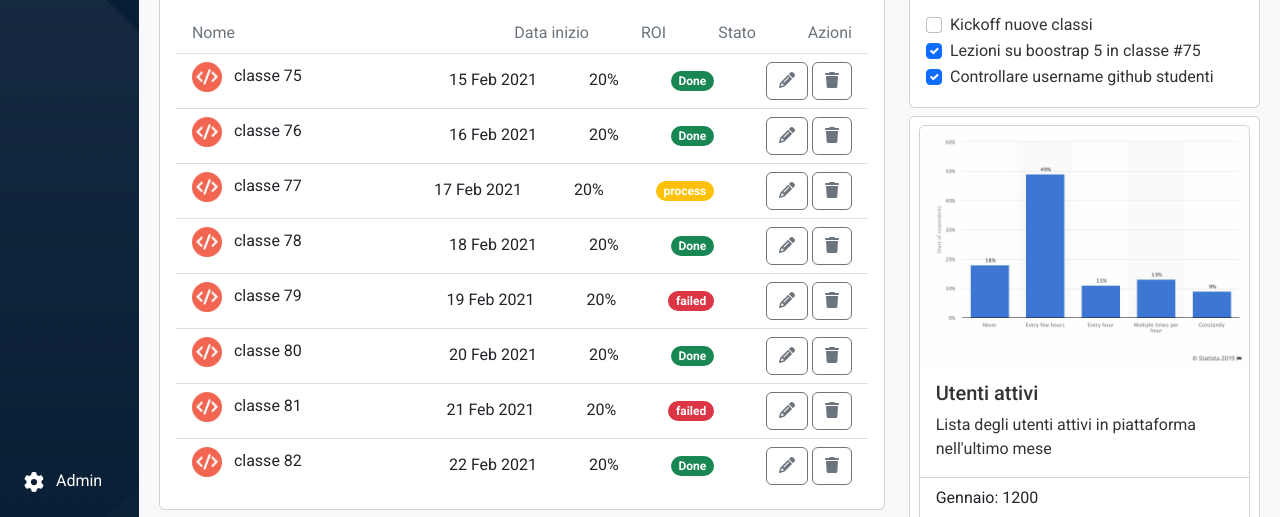
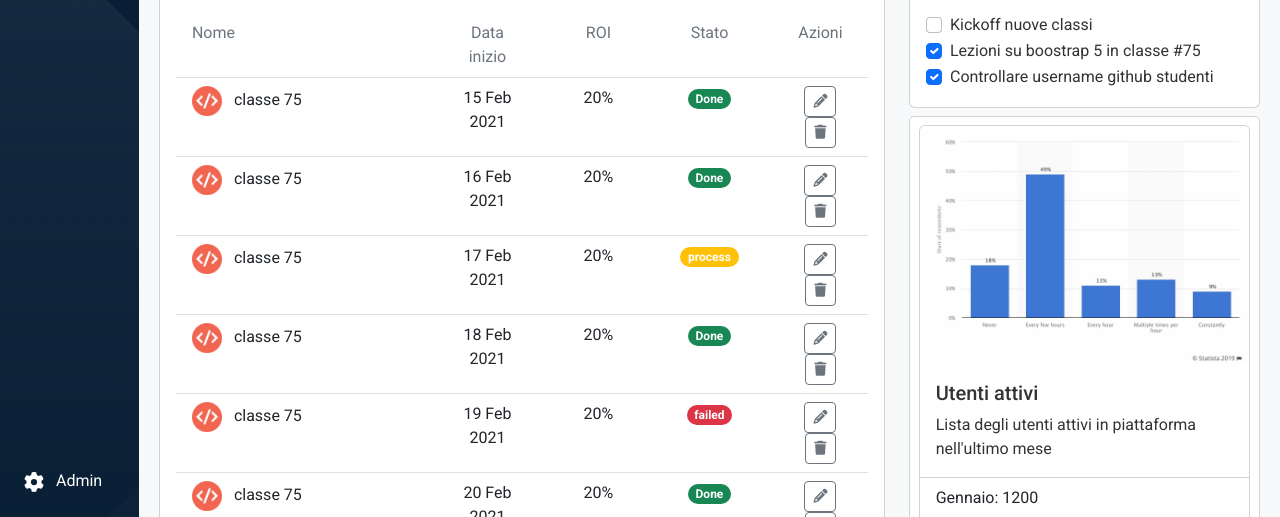
Before and after one commit to flavio-franceschetti/html-css-bootstrap-dashboard, a plain HTML site: page index.html in a window 1280 px wide. Shown: the part 283-800 px from the top of the page. Drawn offline with nearby package versions, Linux system fonts and the light colour scheme.

Commit message:
fix: next classes section spaces

```diff
--- a/css/style.css
+++ b/css/style.css
@@ -86,6 +86,16 @@ img {
   /* min-height: 200px; */
 }
 
+/* next clases card */
+.ms_data {
+  width: 100%;
+  text-align: center;
+}
+
+.next-classes-data {
+  width: 60%;
+}
+
 .ms_breadcrumbs {
   font-size: 14px;
 }
--- a/index.html
+++ b/index.html
@@ -186,7 +186,7 @@
           </div>
         </div>
 
-        <!-- RIGHT CONTENT -->
+        <!-- RIGHT SECTION -->
         <div class="main-content">
           <!-- MAIN HEADER -->
           <div class="main-header p-3">
@@ -277,11 +277,15 @@
                           <div>
                             <span class="text-secondary">Nome</span>
                           </div>
-                          <div>
-                            <span class="text-secondary me-5">Data inizio</span>
-                            <span class="text-secondary me-5">ROI</span>
-                            <span class="text-secondary me-5">Stato</span>
-                            <span class="text-secondary">Azioni</span>
+                          <div
+                            class="next-classes-data d-flex gap-5 justify-content-between"
+                          >
+                            <span class="ms_data text-secondary d-none d-md-inline"
+                              >Data inizio</span
+                            >
+                            <span class="ms_data text-secondary d-none d-md-inline">ROI</span>
+                            <span class="ms_data text-secondary">Stato</span>
+                            <span class="ms_data text-secondary">Azioni</span>
                           </div>
                         </li>
                         <!-- item 1 -->
@@ -297,18 +301,20 @@
                             <span>classe 75</span>
                           </div>
 
-                          <div>
-                            <span class="me-5">15 Feb 2021</span>
-                            <span class="me-5">20&percnt;</span>
-                            <span class="me-5"
+                          <div
+                            class="next-classes-data d-flex gap-5 justify-content-between"
+                          >
+                            <span class="ms_data d-none d-md-inline">15 Feb 2021</span>
+                            <span class="ms_data d-none d-md-inline">20&percnt;</span>
+                            <span class="ms_data"
                               ><span class="badge rounded-pill text-bg-success"
                                 >Done</span
                               >
                             </span>
-                            <span>
+                            <span class="ms_data">
                               <button
                                 type="button"
-                                class="btn btn-outline-secondary"
+                                class="btn btn-outline-secondary btn-sm"
                               >
                                 <i
                                   class="text-secondary fa-solid fa-pencil"
@@ -316,7 +322,7 @@
                               </button>
                               <button
                                 type="button"
-                                class="btn btn-outline-secondary"
+                                class="btn btn-outline-secondary btn-sm"
                               >
                                 <i class="text-secondary fa-solid fa-trash"></i>
                               </button>
@@ -333,21 +339,23 @@
                               src="img/class-avatar-removebg-preview.png"
                               alt="code"
                             />
-                            <span>classe 76</span>
+                            <span>classe 75</span>
                           </div>
 
-                          <div>
-                            <span class="me-5">16 Feb 2021</span>
-                            <span class="me-5">20&percnt;</span>
-                            <span class="me-5"
+                          <div
+                            class="next-classes-data d-flex gap-5 justify-content-between"
+                          >
+                            <span class="ms_data d-none d-md-inline">16 Feb 2021</span>
+                            <span class="ms_data d-none d-md-inline">20&percnt;</span>
+                            <span class="ms_data"
                               ><span class="badge rounded-pill text-bg-success"
                                 >Done</span
                               >
                             </span>
-                            <span>
+                            <span class="ms_data">
                               <button
                                 type="button"
-                                class="btn btn-outline-secondary"
+                                class="btn btn-outline-secondary btn-sm"
                               >
                                 <i
                                   class="text-secondary fa-solid fa-pencil"
@@ -355,7 +363,7 @@
                               </button>
                               <button
                                 type="button"
-                                class="btn btn-outline-secondary"
+                                class="btn btn-outline-secondary btn-sm"
                               >
                                 <i class="text-secondary fa-solid fa-trash"></i>
                               </button>
@@ -372,22 +380,24 @@
                               src="img/class-avatar-removebg-preview.png"
                               alt="code"
                             />
-                            <span>classe 77</span>
+                            <span>classe 75</span>
                           </div>
 
-                          <div>
-                            <span class="me-5">17 Feb 2021</span>
-                            <span class="me-5">20&percnt;</span>
-                            <span class="me-5"
+                          <div
+                            class="next-classes-data d-flex gap-5 justify-content-between"
+                          >
+                            <span class="ms_data d-none d-md-inline">17 Feb 2021</span>
+                            <span class="ms_data d-none d-md-inline">20&percnt;</span>
+                            <span class="ms_data"
                               ><span
                                 class="badge rounded-pill text-white text-bg-warning"
                                 >process</span
                               >
                             </span>
-                            <span>
+                            <span class="ms_data">
                               <button
                                 type="button"
-                                class="btn btn-outline-secondary"
+                                class="btn btn-outline-secondary btn-sm"
                               >
                                 <i
                                   class="text-secondary fa-solid fa-pencil"
@@ -395,7 +405,7 @@
                               </button>
                               <button
                                 type="button"
-                                class="btn btn-outline-secondary"
+                                class="btn btn-outline-secondary btn-sm"
                               >
                                 <i class="text-secondary fa-solid fa-trash"></i>
                               </button>
@@ -412,21 +422,23 @@
                               src="img/class-avatar-removebg-preview.png"
                               alt="code"
                             />
-                            <span>classe 78</span>
+                            <span>classe 75</span>
                           </div>
 
-                          <div>
-                            <span class="me-5">18 Feb 2021</span>
-                            <span class="me-5">20&percnt;</span>
-                            <span class="me-5"
+                          <div
+                            class="next-classes-data d-flex gap-5 justify-content-between"
+                          >
+                            <span class="ms_data d-none d-md-inline">18 Feb 2021</span>
+                            <span class="ms_data d-none d-md-inline">20&percnt;</span>
+                            <span class="ms_data"
                               ><span class="badge rounded-pill text-bg-success"
                                 >Done</span
                               >
                             </span>
-                            <span>
+                            <span class="ms_data">
                               <button
                                 type="button"
-                                class="btn btn-outline-secondary"
+                                class="btn btn-outline-secondary btn-sm"
                               >
                                 <i
                                   class="text-secondary fa-solid fa-pencil"
@@ -434,7 +446,7 @@
                               </button>
                               <button
                                 type="button"
-                                class="btn btn-outline-secondary"
+                                class="btn btn-outline-secondary btn-sm"
                               >
                                 <i class="text-secondary fa-solid fa-trash"></i>
                               </button>
@@ -451,21 +463,23 @@
                               src="img/class-avatar-removebg-preview.png"
                               alt="code"
                             />
-                            <span>classe 79</span>
+                            <span>classe 75</span>
                           </div>
 
-                          <div>
-                            <span class="me-5">19 Feb 2021</span>
-                            <span class="me-5">20&percnt;</span>
-                            <span class="me-5"
+                          <div
+                            class="next-classes-data d-flex gap-5 justify-content-between"
+                          >
+                            <span class="ms_data d-none d-md-inline">19 Feb 2021</span>
+                            <span class="ms_data d-none d-md-inline">20&percnt;</span>
+                            <span class="ms_data"
                               ><span class="badge rounded-pill text-bg-danger"
                                 >failed</span
                               >
                             </span>
-                            <span>
+                            <span class="ms_data">
                               <button
                                 type="button"
-                                class="btn btn-outline-secondary"
+                                class="btn btn-outline-secondary btn-sm"
                               >
                                 <i
                                   class="text-secondary fa-solid fa-pencil"
@@ -473,7 +487,7 @@
                               </button>
                               <button
                                 type="button"
-                                class="btn btn-outline-secondary"
+                                class="btn btn-outline-secondary btn-sm"
                               >
                                 <i class="text-secondary fa-solid fa-trash"></i>
                               </button>
@@ -490,21 +504,23 @@
                               src="img/class-avatar-removebg-preview.png"
                               alt="code"
                             />
-                            <span>classe 80</span>
+                            <span>classe 75</span>
                           </div>
 
-                          <div>
-                            <span class="me-5">20 Feb 2021</span>
-                            <span class="me-5">20&percnt;</span>
-                            <span class="me-5"
+                          <div
+                            class="next-classes-data d-flex gap-5 justify-content-between"
+                          >
+                            <span class="ms_data d-none d-md-inline">20 Feb 2021</span>
+                            <span class="ms_data d-none d-md-inline">20&percnt;</span>
+                            <span class="ms_data"
                               ><span class="badge rounded-pill text-bg-success"
                                 >Done</span
                               >
                             </span>
-                            <span>
+                            <span class="ms_data">
                               <button
                                 type="button"
-                                class="btn btn-outline-secondary"
+                                class="btn btn-outline-secondary btn-sm"
                               >
                                 <i
                                   class="text-secondary fa-solid fa-pencil"
@@ -512,7 +528,7 @@
                               </button>
                               <button
                                 type="button"
-                                class="btn btn-outline-secondary"
+                                class="btn btn-outline-secondary btn-sm"
                               >
                                 <i class="text-secondary fa-solid fa-trash"></i>
                               </button>
@@ -529,21 +545,23 @@
                               src="img/class-avatar-removebg-preview.png"
                               alt="code"
                             />
-                            <span>classe 81</span>
+                            <span>classe 75</span>
                           </div>
 
-                          <div>
-                            <span class="me-5">21 Feb 2021</span>
-                            <span class="me-5">20&percnt;</span>
-                            <span class="me-5"
+                          <div
+                            class="next-classes-data d-flex gap-5 justify-content-between"
+                          >
+                            <span class="ms_data d-none d-md-inline">21 Feb 2021</span>
+                            <span class="ms_data d-none d-md-inline">20&percnt;</span>
+                            <span class="ms_data"
                               ><span class="badge rounded-pill text-bg-danger"
                                 >failed</span
                               >
                             </span>
-                            <span>
+                            <span class="ms_data">
                               <button
                                 type="button"
-                                class="btn btn-outline-secondary"
+                                class="btn btn-outline-secondary btn-sm"
                               >
                                 <i
                                   class="text-secondary fa-solid fa-pencil"
@@ -551,12 +569,13 @@
                               </button>
                               <button
                                 type="button"
-                                class="btn btn-outline-secondary"
+                                class="btn btn-outline-secondary btn-sm"
                               >
                                 <i class="text-secondary fa-solid fa-trash"></i>
                               </button>
                             </span>
                           </div>
+                        </li>
                         </li>
                         <!-- item 8 -->
                         <li
@@ -568,21 +587,23 @@
                               src="img/class-avatar-removebg-preview.png"
                               alt="code"
                             />
-                            <span>classe 82</span>
+                            <span>classe 75</span>
                           </div>
 
-                          <div>
-                            <span class="me-5">22 Feb 2021</span>
-                            <span class="me-5">20&percnt;</span>
-                            <span class="me-5"
+                          <div
+                            class="next-classes-data d-flex gap-5 justify-content-between"
+                          >
+                            <span class="ms_data d-none d-md-inline">22 Feb 2021</span>
+                            <span class="ms_data d-none d-md-inline">20&percnt;</span>
+                            <span class="ms_data"
                               ><span class="badge rounded-pill text-bg-success"
                                 >Done</span
                               >
                             </span>
-                            <span>
+                            <span class="ms_data">
                               <button
                                 type="button"
-                                class="btn btn-outline-secondary"
+                                class="btn btn-outline-secondary btn-sm"
                               >
                                 <i
                                   class="text-secondary fa-solid fa-pencil"
@@ -590,7 +611,7 @@
                               </button>
                               <button
                                 type="button"
-                                class="btn btn-outline-secondary"
+                                class="btn btn-outline-secondary btn-sm"
                               >
                                 <i class="text-secondary fa-solid fa-trash"></i>
                               </button>
```
